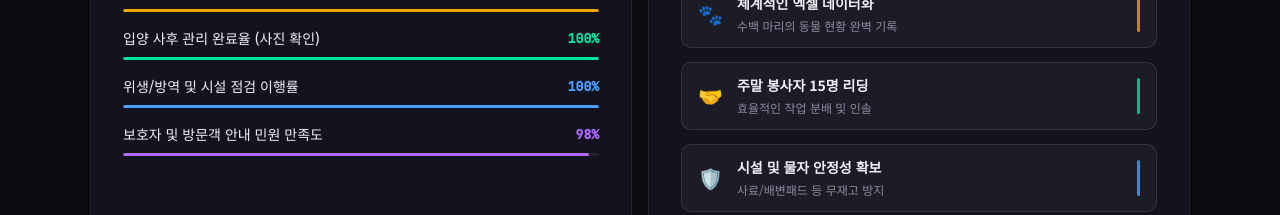
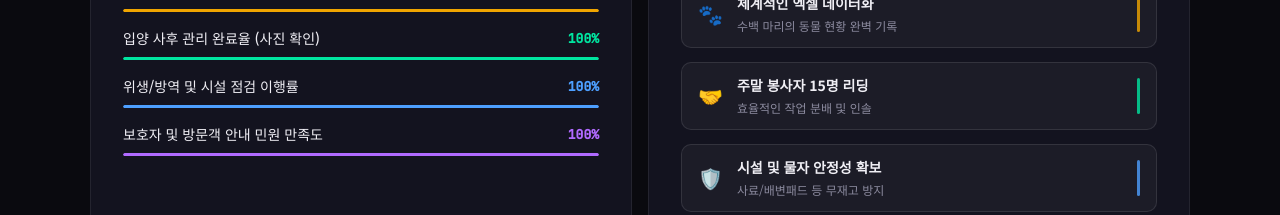
Before and after one commit to vhm7895-star/-, a Next.js app: page / in a window 1280 px wide. Shown: the part 2480-2695 px from the top of the page. Built offline with nearby package versions, Linux system fonts and the light colour scheme; a web font is replaced by a local one.

Commit message:
fix: 민원 만족도 100%로 수정

```diff
--- a/components/KPI.tsx
+++ b/components/KPI.tsx
@@ -143,7 +143,7 @@ export default function KPI() {
               <ProgressBar label="유기동물 현장 케어 집중률" value={100} max={100} color="var(--accent)" />
               <ProgressBar label="입양 사후 관리 완료율 (사진 확인)" value={100} max={100} color="var(--green)" />
               <ProgressBar label="위생/방역 및 시설 점검 이행률" value={100} max={100} color="var(--blue)" />
-              <ProgressBar label="보호자 및 방문객 안내 민원 만족도" value={98} max={100} color="var(--purple)" />
+              <ProgressBar label="보호자 및 방문객 안내 민원 만족도" value={100} max={100} color="var(--purple)" />
             </div>
           </div>
           <div className="card" style={{ padding: '32px' }}>
```
